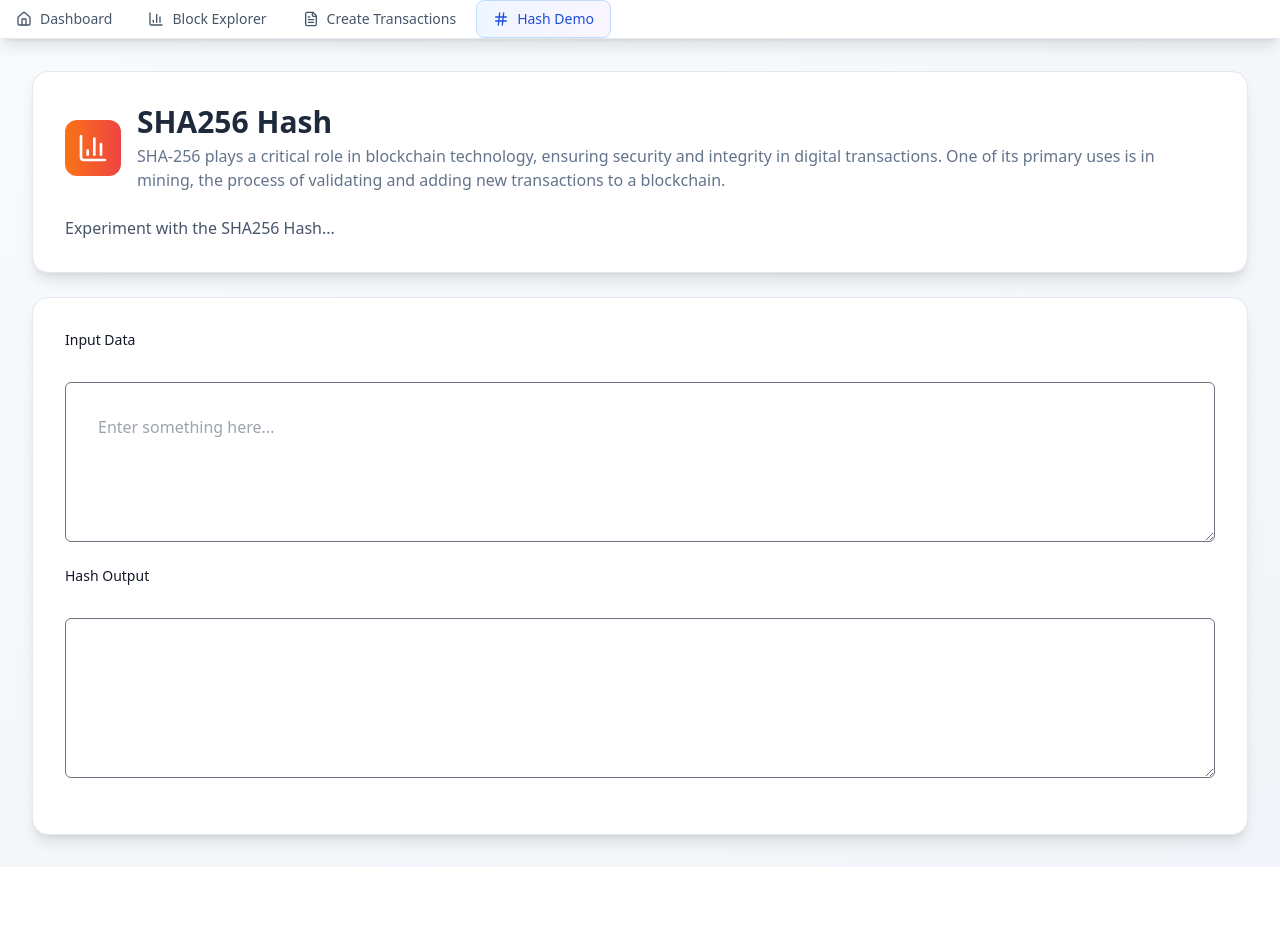
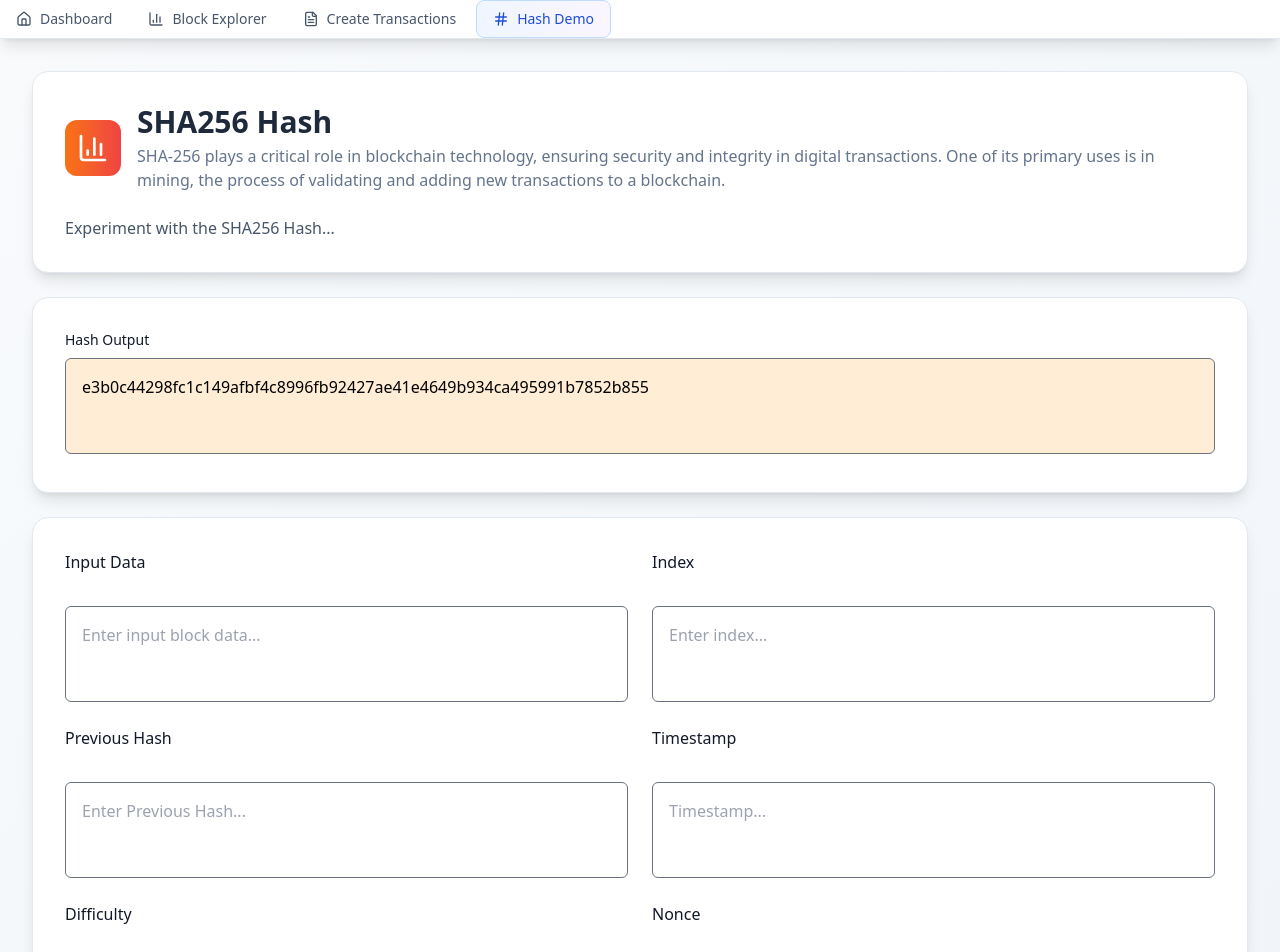
Before and after one commit to StuvanFIT/Blockchain-Network-Educational-Tool, a React (Create React App) app in the folder explorer/: page /hash in a window 1280 px wide. Shown: the top 952 px of the page. Before the commit the page ends 867 px from the top, so only its background shows below. Built offline with nearby package versions, Linux system fonts and the light colour scheme.

Commit message:
style: reformatted the hash demo to include index, difficulty, previoushash and nonce text areas.

```diff
--- a/explorer/src/components/HashDemo.tsx
+++ b/explorer/src/components/HashDemo.tsx
@@ -16,7 +16,7 @@ export const HashDemo = () => {
   useEffect(() =>{
 
     if (!data){
-      setHash('');
+      setHash(CryptoJS.SHA256('').toString());
     }
 
     if (data){
@@ -44,14 +44,29 @@ export const HashDemo = () => {
       </div>
       <div className="mt-6 max-w-7xl mx-auto">
         <div className="bg-white rounded-2xl shadow-lg p-8 border border-slate-200">
+            <label htmlFor="hash-output" className="block mb-2 text-sm font-medium text-gray-900">Hash Output</label>
+            <textarea id="hash-output" className='w-full h-24 p-4 border border-gray-500 rounded-md bg-orange-100 resize-none' value={hash} spellCheck={false}></textarea>
+         </div>
+
+
+        <div className="bg-white rounded-2xl mt-6 shadow-lg p-8 border border-slate-200">
           <div className="flex items-center gap-4 mb-6">
 
-            <div className='flex flex-col gap-6 w-full'>
-              <label htmlFor="data-message" className="block mb-2 text-sm font-medium text-gray-900">Input Data</label>
-              <textarea id="data-message" className='w-full h-40 p-8 border border-gray-500 rounded-md' onChange={handleData} spellCheck={false} placeholder='Enter something here...'  ></textarea>
+            <div className='grid grid-cols-2 gap-6 w-full'>
+              <label htmlFor="data-message" className="block mb-2 text-base font-medium text-gray-900">Input Data</label>
+              <label htmlFor="index" className="block mb-2 text-base font-medium text-gray-900">Index</label>
+              <textarea id="data-message" className='w-full h-24 p-4 text-left border border-gray-500 rounded-md resize-none' onChange={handleData} spellCheck={false} placeholder='Enter input block data...'  ></textarea>
+              <textarea id="index" className='w-full h-24 p-4 border border-gray-500 rounded-md resize-none' onChange={handleData} spellCheck={false} placeholder='Enter index...'  ></textarea>
 
-              <label htmlFor="hash-output" className="block mb-2 text-sm font-medium text-gray-900">Hash Output</label>
-              <textarea id="hash-output" className='w-full h-40 p-8 border border-gray-500 rounded-md' value={hash} spellCheck={false}></textarea>
+              <label htmlFor="previous-hash" className="block mb-2 text-base font-medium text-gray-900">Previous Hash</label>
+              <label htmlFor="timestamp" className="block mb-2 text-base font-medium text-gray-900">Timestamp</label>
+              <textarea id="previous-hash" className='w-full h-24 p-4 border border-gray-500 rounded-md resize-none' onChange={handleData} spellCheck={false} placeholder='Enter Previous Hash...'  ></textarea>
+              <textarea id="timestamp" className='w-full h-24 p-4 border border-gray-500 rounded-md resize-none' onChange={handleData} spellCheck={false} placeholder='Timestamp...'  ></textarea>
+
+              <label htmlFor="difficulty" className="block mb-2 text-base font-medium text-gray-900">Difficulty</label>
+              <label htmlFor="nonce" className="block mb-2 text-base font-medium text-gray-900">Nonce</label>
+              <textarea id="difficulty" className='w-full h-24 p-4 border border-gray-500 rounded-md resize-none' onChange={handleData} spellCheck={false} placeholder='Enter difficulty level...'  ></textarea>
+              <textarea id="nonce" className='w-full h-24 p-4 border border-gray-500 rounded-md resize-none' onChange={handleData} spellCheck={false} placeholder='Enter nonce...'  ></textarea>
             </div>
           </div>
         </div>
```
Also changed, not shown: 1 other file (tests, documents, lock files or other folders).
